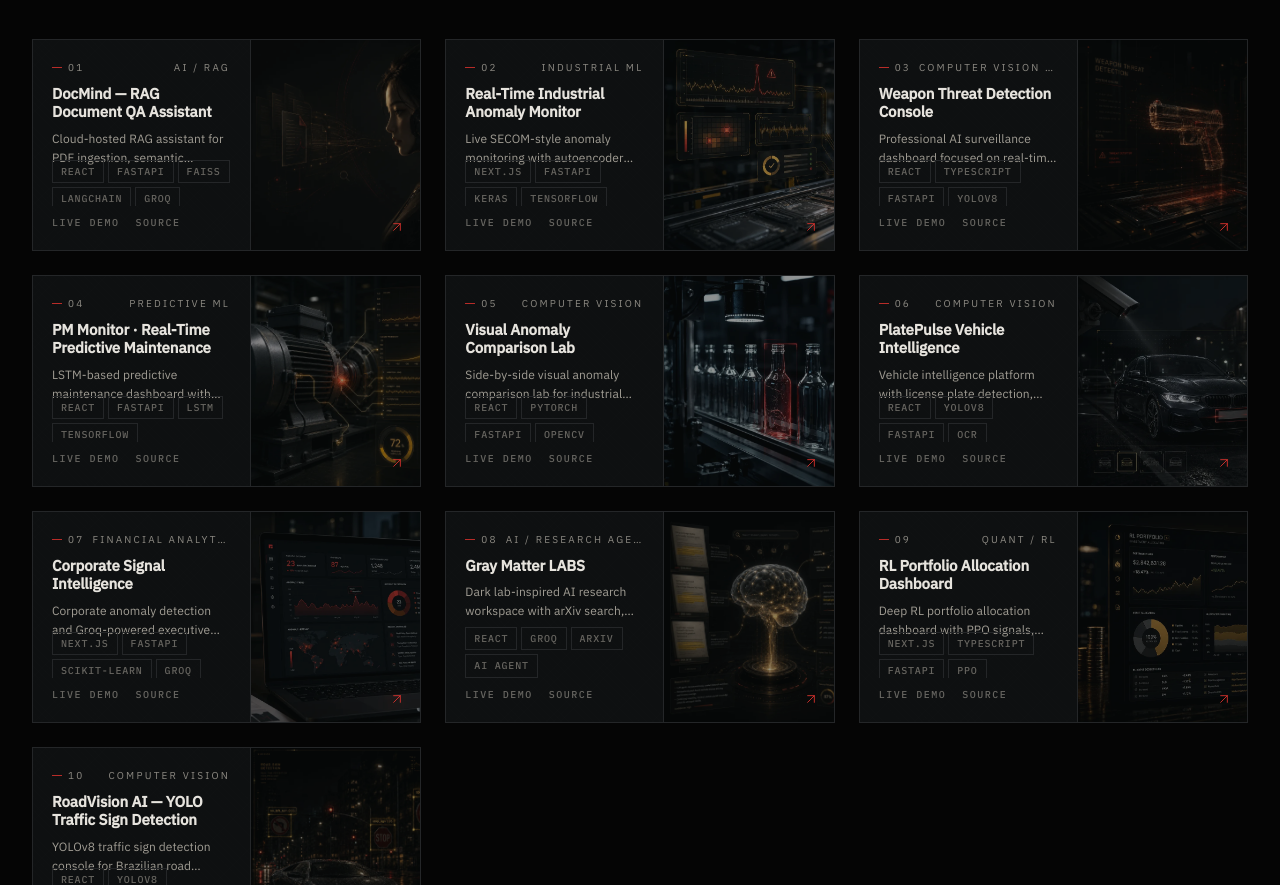
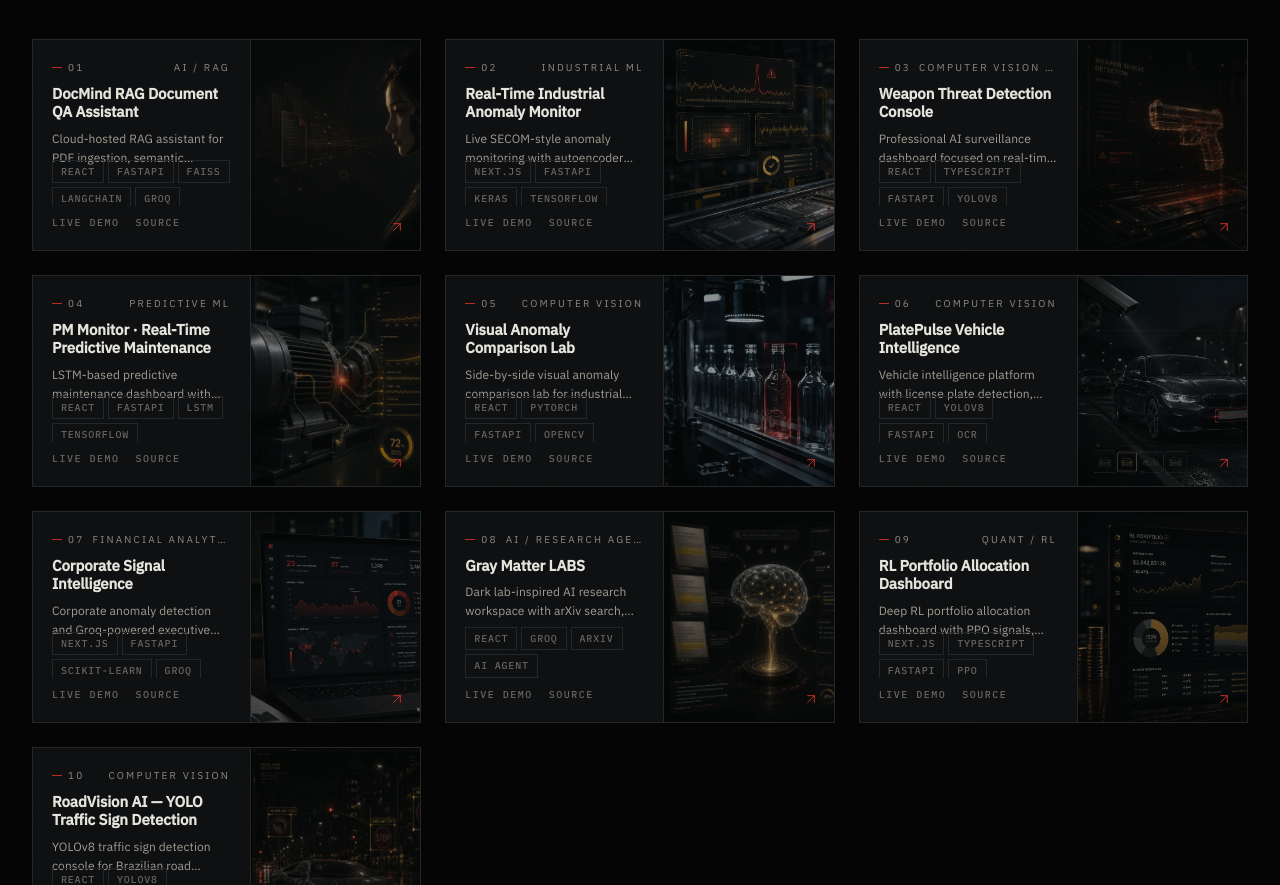
Before and after one commit to sidnei-almeida/sidnei-almeida.github.io, a React (Vite) app: page /projects in a window 1280 px wide. Shown: the part 980-1865 px from the top of the page. Built offline with nearby package versions, Linux system fonts and the light colour scheme.

Commit message:
Update projects.ts

```diff
--- a/src/data/projects.ts
+++ b/src/data/projects.ts
@@ -46,7 +46,7 @@ export const projects: Project[] = [
   {
     id: 'docmind',
     number: '01',
-    title: 'DocMind — RAG Document QA Assistant',
+    title: 'DocMind RAG Document QA Assistant',
     shortDescription:
       'Cloud-hosted RAG assistant for PDF ingestion, semantic retrieval, source-grounded Q&A and document intelligence.',
     fullDescription:
```
